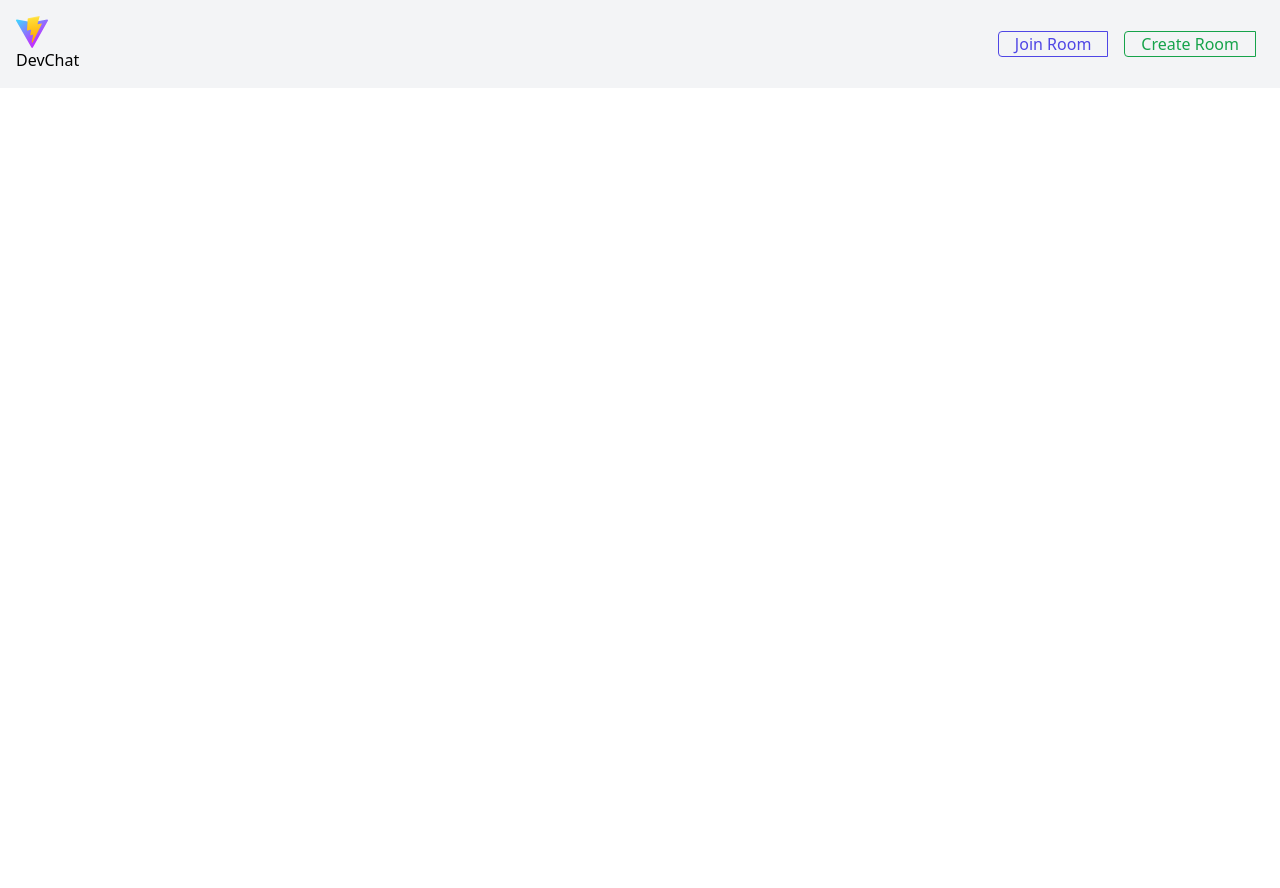
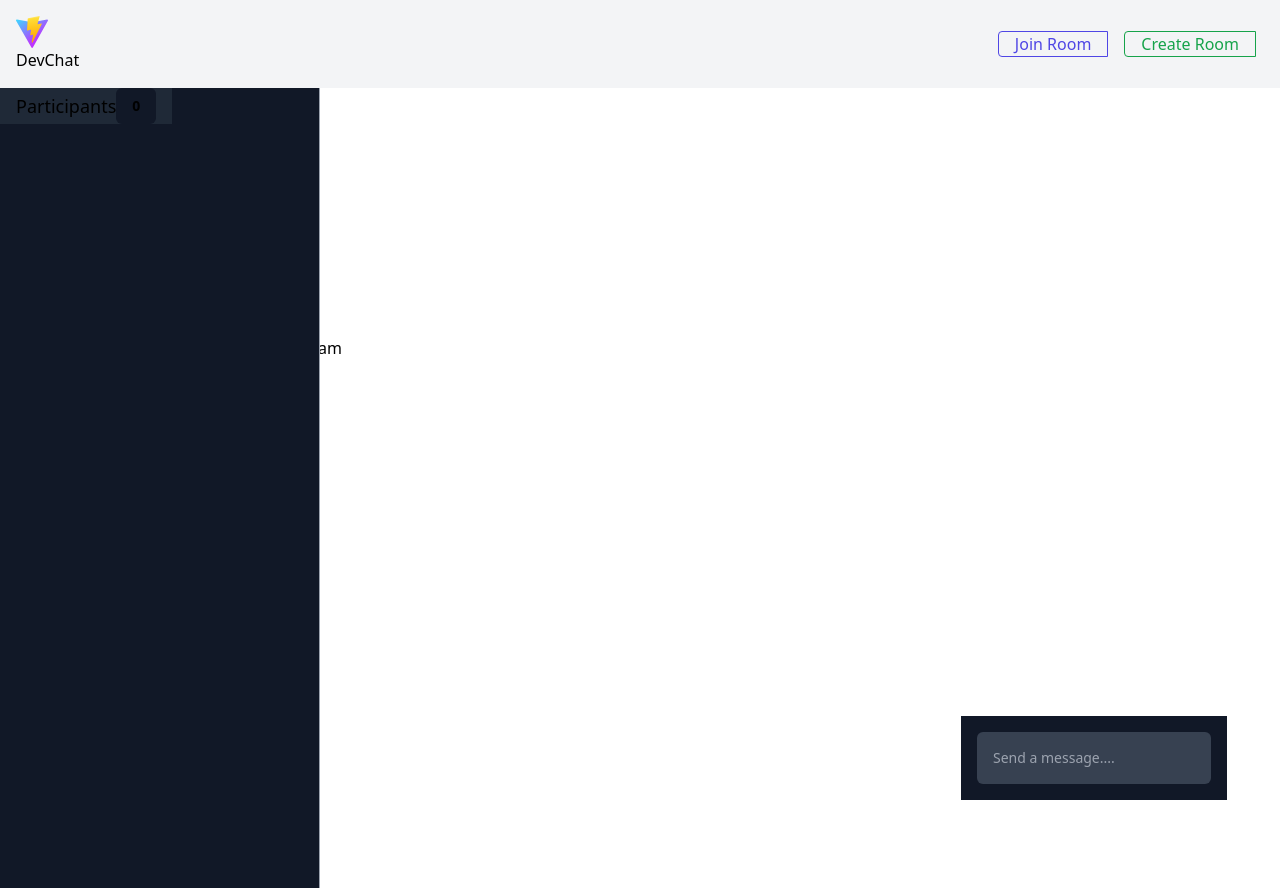
Before and after one commit to fikireab-m/DevChat, a React (Vite) app: page / in a window 1280 px wide. Before the commit the page ends 800 px from the top, so only its background shows below. Built offline with nearby package versions, Linux system fonts and the light colour scheme.

Commit message:
added room page

```diff
--- a/src/App.jsx
+++ b/src/App.jsx
@@ -1,10 +1,12 @@
 import Header from "./components/Header"
+import ChatRoom from "./pages/ChatRoom"
 
 function App() {
 
   return (
     <>
       <Header/>
+      <ChatRoom/>
     </>
   )
 }
--- a/src/pages/ChatRoom.jsx
+++ b/src/pages/ChatRoom.jsx
@@ -1,56 +1,93 @@
 function ChatRoom() {
   return (
-     <main className="container">
-    <div id="room__container">
-
-        <section id="members__container">
-
-        <div id="members__header">
+    <main className="h-screen w-full relative mt-18">
+      <div className="flex gap-3 relative">
+        <section className="bg-gray-900 border-r border-gray-400 overflow-y-auto w-11/12 max-w-xs fixed h-full z-50">
+          <div className="flex justify-around items-center p-0 px-4 fixed text-lg bg-gray-800 w-54">
             <p>Participants</p>
-            <strong id="members__count">0</strong>
+            <strong className="bg-gray-900 p-2 px-4 text-sm font-semibold rounded-md">
+              0
+            </strong>
           </div>
 
-        <div id="member__list">
-        </div>
-
+          <div className="flex flex-col gap-4 pt-20 pb-26"></div>
         </section>
 
-        <section id="stream__container">
+        <section className="justify-self-center fixed left-64 top-calc overflow-y-auto h-full">
+          <div className="bg-gray-700 h-3/5 hidden"></div>
 
-            <div id="stream__box"></div>
+          <div
+            id="streams__container"
+            className="flex flex-wrap gap-8 justify-center items-center mt-6 mb-56"
+          ></div>
 
-            <div id="streams__container"></div>
-
-            <div className="stream__actions">
+          <div className="fixed bottom-4 rounded-lg bg-gray-700 bg-opacity-25 p-4 left-1/2 hidden gap-4 transform -translate-x-1/2">
             <button id="camera-btn" className="active">
-                    <svg xmlns="http://www.w3.org/2000/svg" width="24" height="24" viewBox="0 0 24 24"><path d="M5 4h-3v-1h3v1zm10.93 0l.812 1.219c.743 1.115 1.987 1.781 3.328 1.781h1.93v13h-20v-13h3.93c1.341 0 2.585-.666 3.328-1.781l.812-1.219h5.86zm1.07-2h-8l-1.406 2.109c-.371.557-.995.891-1.664.891h-5.93v17h24v-17h-3.93c-.669 0-1.293-.334-1.664-.891l-1.406-2.109zm-11 8c0-.552-.447-1-1-1s-1 .448-1 1 .447 1 1 1 1-.448 1-1zm7 0c1.654 0 3 1.346 3 3s-1.346 3-3 3-3-1.346-3-3 1.346-3 3-3zm0-2c-2.761 0-5 2.239-5 5s2.239 5 5 5 5-2.239 5-5-2.239-5-5-5z"/></svg>
+              <svg
+                xmlns="http://www.w3.org/2000/svg"
+                width="24"
+                height="24"
+                viewBox="0 0 24 24"
+              >
+                <path d="M5 4h-3v-1h3v1zm10.93 0l.812 1.219c.743 1.115 1.987 1.781 3.328 1.781h1.93v13h-20v-13h3.93c1.341 0 2.585-.666 3.328-1.781l.812-1.219h5.86zm1.07-2h-8l-1.406 2.109c-.371.557-.995.891-1.664.891h-5.93v17h24v-17h-3.93c-.669 0-1.293-.334-1.664-.891l-1.406-2.109zm-11 8c0-.552-.447-1-1-1s-1 .448-1 1 .447 1 1 1 1-.448 1-1zm7 0c1.654 0 3 1.346 3 3s-1.346 3-3 3-3-1.346-3-3 1.346-3 3-3zm0-2c-2.761 0-5 2.239-5 5s2.239 5 5 5 5-2.239 5-5-2.239-5-5-5z" />
+              </svg>
             </button>
             <button id="mic-btn" className="active">
-                    <svg xmlns="http://www.w3.org/2000/svg" width="24" height="24" viewBox="0 0 24 24"><path d="M12 2c1.103 0 2 .897 2 2v7c0 1.103-.897 2-2 2s-2-.897-2-2v-7c0-1.103.897-2 2-2zm0-2c-2.209 0-4 1.791-4 4v7c0 2.209 1.791 4 4 4s4-1.791 4-4v-7c0-2.209-1.791-4-4-4zm8 9v2c0 4.418-3.582 8-8 8s-8-3.582-8-8v-2h2v2c0 3.309 2.691 6 6 6s6-2.691 6-6v-2h2zm-7 13v-2h-2v2h-4v2h10v-2h-4z"/></svg>
+              <svg
+                xmlns="http://www.w3.org/2000/svg"
+                width="24"
+                height="24"
+                viewBox="0 0 24 24"
+              >
+                <path d="M12 2c1.103 0 2 .897 2 2v7c0 1.103-.897 2-2 2s-2-.897-2-2v-7c0-1.103.897-2 2-2zm0-2c-2.209 0-4 1.791-4 4v7c0 2.209 1.791 4 4 4s4-1.791 4-4v-7c0-2.209-1.791-4-4-4zm8 9v2c0 4.418-3.582 8-8 8s-8-3.582-8-8v-2h2v2c0 3.309 2.691 6 6 6s6-2.691 6-6v-2h2zm-7 13v-2h-2v2h-4v2h10v-2h-4z" />
+              </svg>
             </button>
             <button id="screen-btn">
-                    <svg xmlns="http://www.w3.org/2000/svg" width="24" height="24" viewBox="0 0 24 24"><path d="M0 1v17h24v-17h-24zm22 15h-20v-13h20v13zm-6.599 4l2.599 3h-12l2.599-3h6.802z"/></svg>
+              <svg
+                xmlns="http://www.w3.org/2000/svg"
+                width="24"
+                height="24"
+                viewBox="0 0 24 24"
+              >
+                <path d="M0 1v17h24v-17h-24zm22 15h-20v-13h20v13zm-6.599 4l2.599 3h-12l2.599-3h6.802z" />
+              </svg>
             </button>
-                <button id="leave-btn" style="background-color: #FF5050;">
-                    <svg xmlns="http://www.w3.org/2000/svg" width="24" height="24" viewBox="0 0 24 24"><path d="M16 10v-5l8 7-8 7v-5h-8v-4h8zm-16-8v20h14v-2h-12v-16h12v-2h-14z"/></svg>
+            <button id="leave-btn" style={{ backgroundColor: "#FF5050" }}>
+              <svg
+                xmlns="http://www.w3.org/2000/svg"
+                width="24"
+                height="24"
+                viewBox="0 0 24 24"
+              >
+                <path d="M16 10v-5l8 7-8 7v-5h-8v-4h8zm-16-8v20h14v-2h-12v-16h12v-2h-14z" />
+              </svg>
             </button>
           </div>
 
           <button id="join-btn">Join Stream</button>
         </section>
 
-        <section id="messages__container">
+        <section
+          id="messages__container"
+          className="h-calc bg-gray-900 right-0 absolute w-full max-w-xs overflow-y-auto border-l border-gray-800"
+        >
+          <div id="messages" className="w-full h-full overflow-y-auto"></div>
 
-            <div id="messages"></div>
-
-            <form id="message__form">
-                <input type="text" name="message" placeholder="Send a message...." />
+          <form
+            id="message__form"
+            className="w-92 fixed bottom-0 block bg-gray-900 p-4"
+          >
+            <input
+              className="text-white w-full border-0 rounded-md p-4 text-sm box-border bg-gray-700"
+              type="text"
+              name="message"
+              placeholder="Send a message...."
+            />
           </form>
-
         </section>
       </div>
     </main>
-  )
+  );
 }
 
-export default ChatRoom
+export default ChatRoom;
```
Lines whose indentation alone changed are shown as unchanged.
